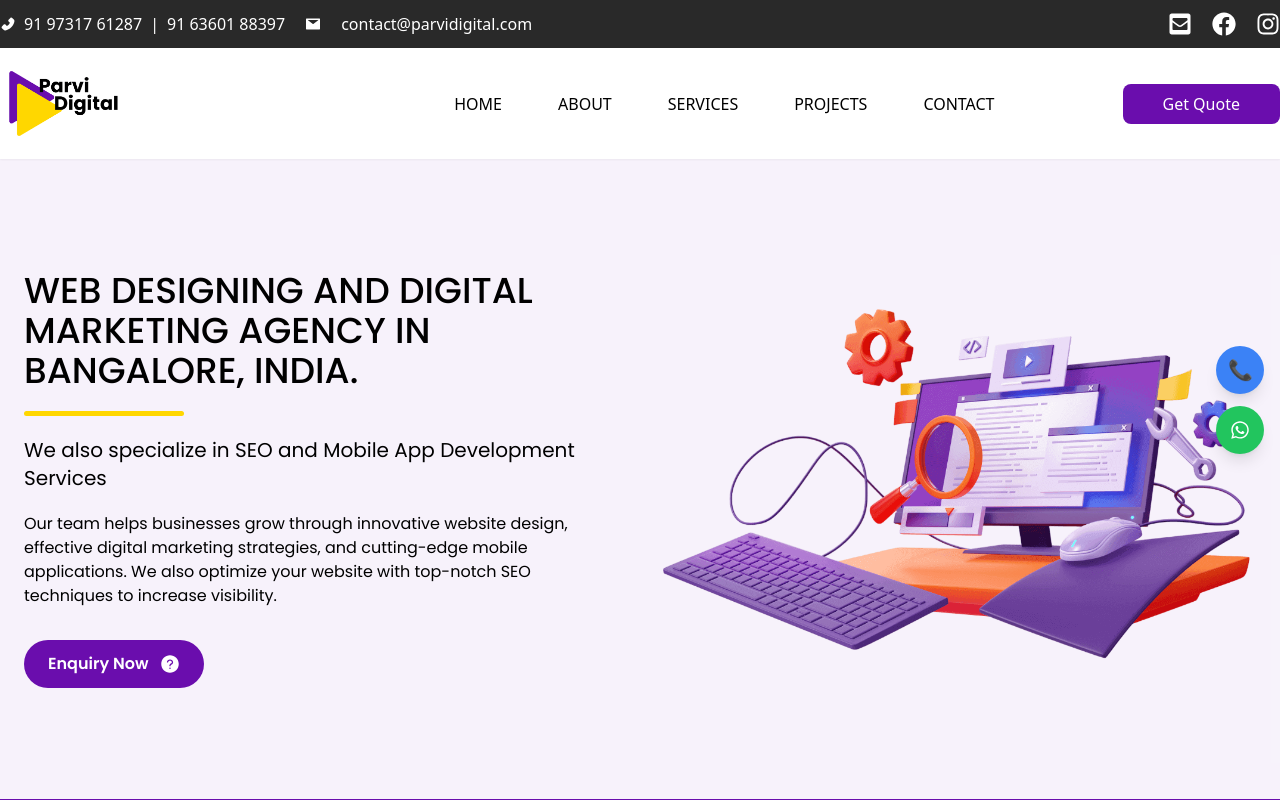
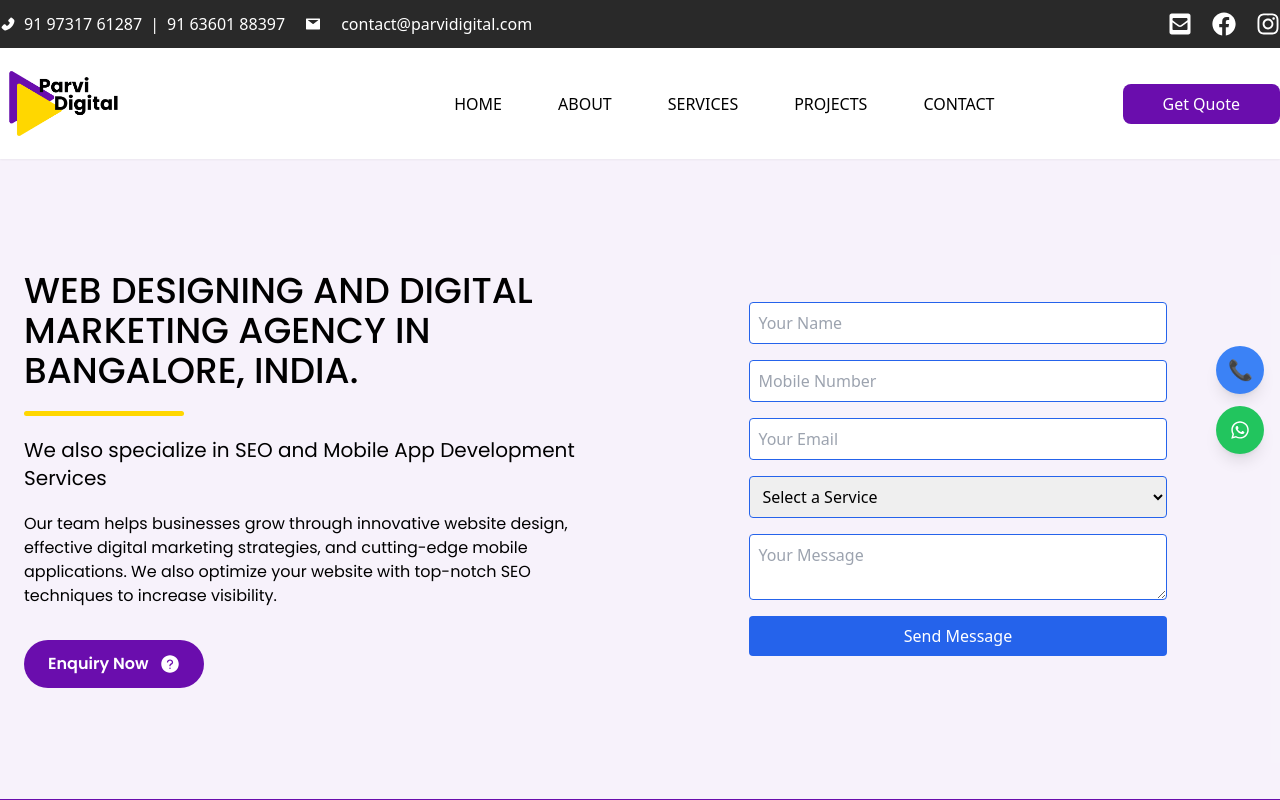
Before and after one commit to ag9731/test22, a React (Vite) app: page / in a window 1280 px wide. Shown: the top 800 px of the page. Built offline with nearby package versions, Linux system fonts and the light colour scheme.

Commit message:
changes made in lenovo

```diff
--- a/src/components/HomePage/HomePageComponents/HomePageBanner.jsx
+++ b/src/components/HomePage/HomePageComponents/HomePageBanner.jsx
@@ -1,11 +1,40 @@
 "use client";
+import React, { useRef, useState } from "react";
+import emailjs from "@emailjs/browser";
 import parviDigitalBannerImage from "../../../assets/Parvi_Digital_Marketing_Web_Design_Company_Bangalore/website-design-company-in-bangalore.png";
 import { AiFillQuestionCircle } from "react-icons/ai";
 import { motion } from "framer-motion";
+import HomePageContactUs from "../HomePageComponents/HomePageContactUs"
+
 
 const text = "WEB DESIGNING AND DIGITAL MARKETING AGENCY IN BANGALORE, INDIA.";
 
 const HomePageBanner = () => {
+
+  const form = useRef();
+    const [status, setStatus] = useState("");
+
+    const sendEmail = (e) => {
+      e.preventDefault();
+      emailjs
+        .sendForm(
+          "service_x88g09g",
+          "template_vq1ugun",
+          form.current,
+          "ml4dB1qI77ZyKN9LM"
+        )
+        .then(
+          () => {
+            setStatus("Message sent successfully!");
+            form.current.reset();
+          },
+          (error) => {
+            setStatus("Failed to send message. Please try again.");
+            console.error(error.text);
+          }
+        );
+    };
+
   return (
     <section className="bg-primary bg-opacity-5 min-h-[80vh] py-12 md:py-16 lg:py-0 lg:h-[80vh] flex flex items-center">
       {/* Main Article */}
@@ -49,14 +78,67 @@ const HomePageBanner = () => {
         </div>
 
         {/* Right Section (Bottom on mobile) */}
-        <aside className="flex-1 flex justify-center items-center mt-8 lg:mt-0">
-          <figure className="w-full max-w-md lg:max-w-full">
+        <aside className="flex-1 flex justify-center items-center lg:mt-0">
+          {/* <figure className="w-full max-w-md lg:max-w-full">
             <img
               src={parviDigitalBannerImage || "/placeholder.svg"}
               alt="Website designing and development"
               className="max-w-60 lg:max-w-full md:max-w-full h-auto object-contain"
             />
-          </figure>
+          </figure> */}
+          {/* <HomePageContactUs/> */}
+          {/* Contact Form */}
+          <form
+            ref={form}
+            onSubmit={sendEmail}
+            className="flex flex-col gap-4  w-[70%]"
+          >
+            <input
+              type="text"
+              name="user_name"
+              placeholder="Your Name"
+              required
+              className="p-2 border border-[#2563eb] rounded text-sm md:text-base"
+            />
+            <input
+              type="text"
+              name="user_mobile"
+              placeholder="Mobile Number"
+              required
+              className="p-2 border border-[#2563eb] rounded text-sm md:text-base"
+            />
+            <input
+              type="email"
+              name="user_email"
+              placeholder="Your Email"
+              required
+              className="p-2 border border-[#2563eb] rounded text-sm md:text-base"
+            />
+            <select
+              name="user_service"
+              required
+              className="p-2 border border-[#2563eb] rounded text-sm md:text-base"
+            >
+              <option value="">Select a Service</option>
+              <option value="web_design">Web Design</option>
+              <option value="seo">SEO</option>
+              <option value="digital_marketing">Digital Marketing</option>
+              <option value="app_development">App Development</option>
+            </select>
+            <textarea
+              name="message"
+              placeholder="Your Message"
+              required
+              className="p-2 border border-[#2563eb] rounded text-sm md:text-base"
+            ></textarea>
+            <button
+              type="submit"
+              className="bg-blue-600 text-white p-2 rounded hover:bg-blue-700 text-sm md:text-base"
+            >
+              Send Message
+            </button>
+            {status && <p className="text-sm text-green-600">{status}</p>}
+          </form>
         </aside>
       </article>
     </section>
```
